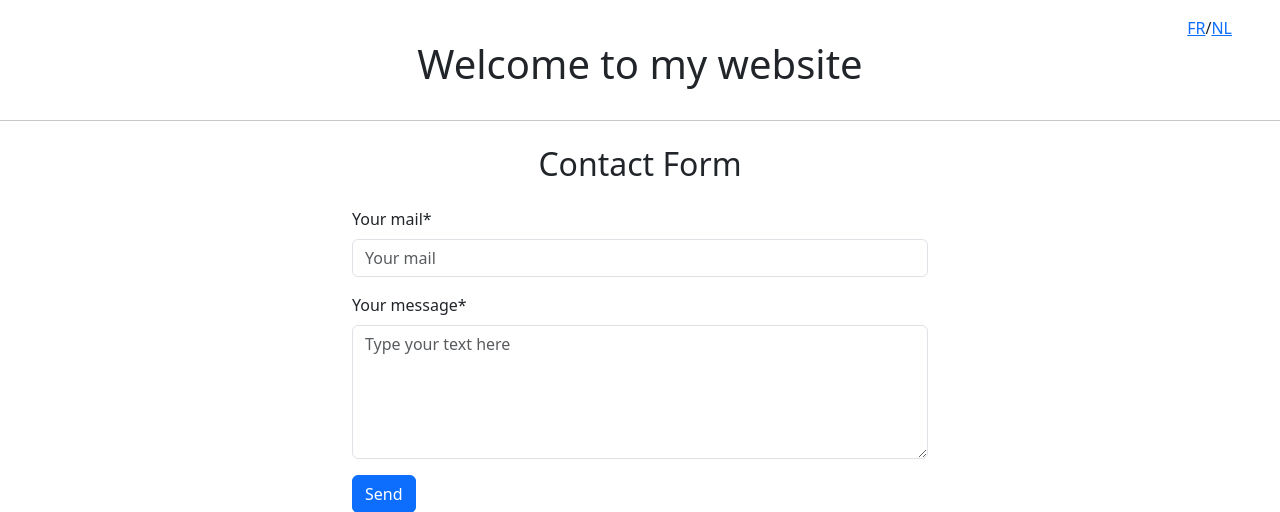
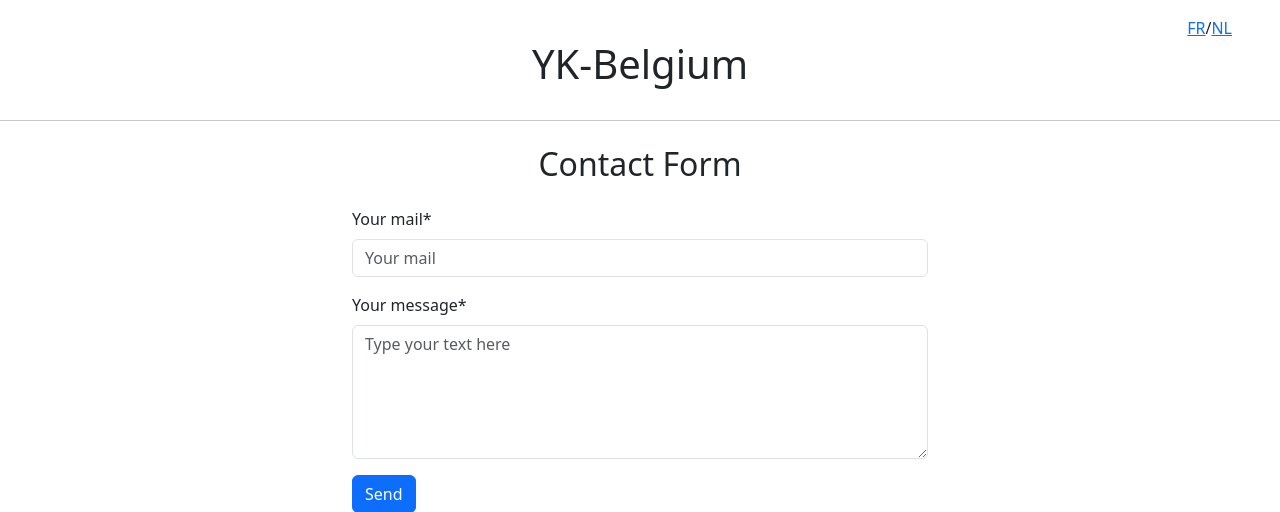
Before and after one commit to Hercule-26/yk-belgium, a Django app: page /fr/ in a window 1280 px wide. Shown: the top 512 px of the page. Run offline with Django 5.2, Linux system fonts and the light colour scheme; some libraries are stand-ins or nearby versions.

Commit message:
Chage some text in the web site

```diff
--- a/yk_belgium/home/templates/home/home.html
+++ b/yk_belgium/home/templates/home/home.html
@@ -8,7 +8,7 @@
 
 {% block content %}
     <div class="d-flex justify-content-center align-items-center">
-        <h1>{% trans "Welcome to my website" %}</h1>
+        <h1>YK-Belgium</h1>
     </div>
 
     {% for message in messages %}
```
Also changed, not shown: yk_belgium/local/fr/LC_MESSAGES/django.po, yk_belgium/local/nl/LC_MESSAGES/django.po, 2 other files.
